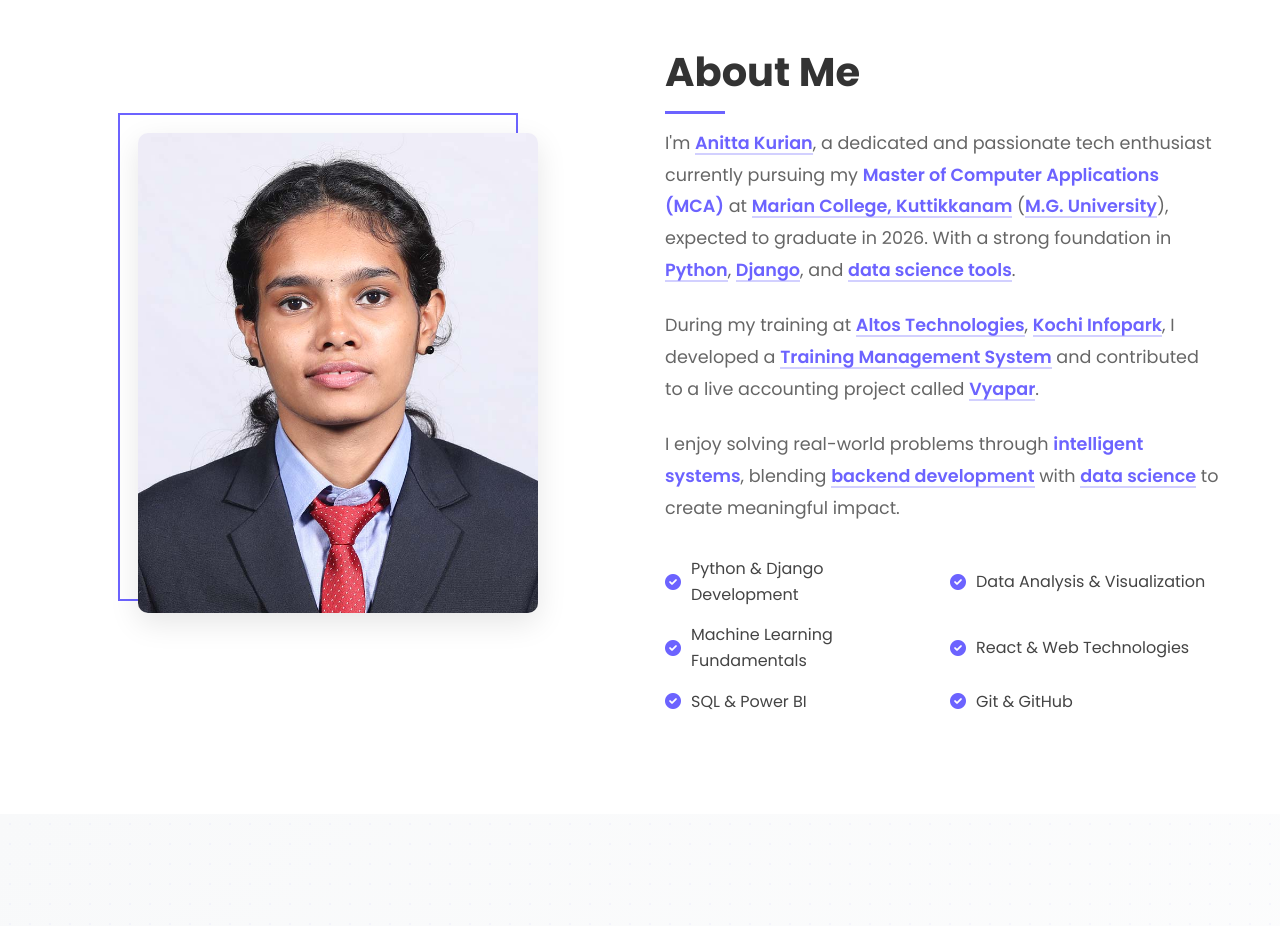
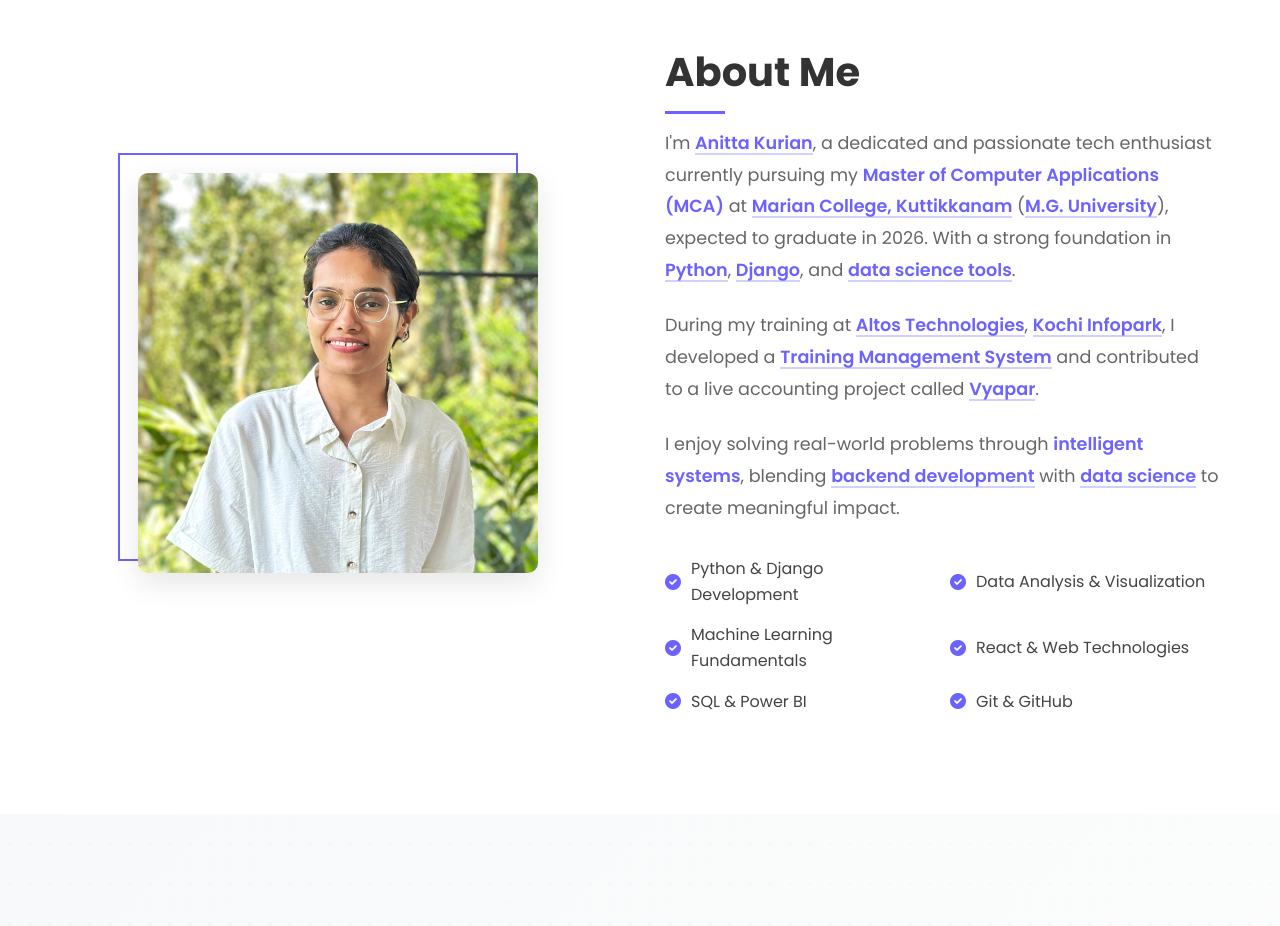
Before and after one commit to A-N-I-T-T-A/Anitta_Kurian, a React (Create React App) app: page / in a window 1280 px wide. Shown: the part 860-1786 px from the top of the page. Built offline with nearby package versions, Linux system fonts and the light colour scheme.

Commit message:
fix:image

```diff
--- a/src/components/About.js
+++ b/src/components/About.js
@@ -138,7 +138,7 @@
     <AboutSection id="about">
       <Container>
         <ImageContainer>
-          <ProfileImage src="./profile.jpg" alt="Anitta Kurian" />
+          <ProfileImage src="./profile.jpeg" alt="Anitta Kurian" />
         </ImageContainer>
         <Content>
           <SectionTitle>About Me</SectionTitle>
```
Also changed, not shown: public/profile.jpeg (added).
